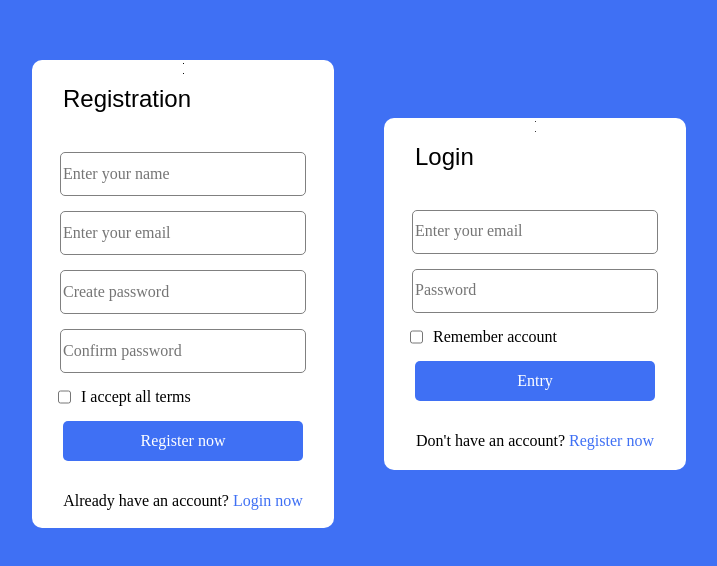
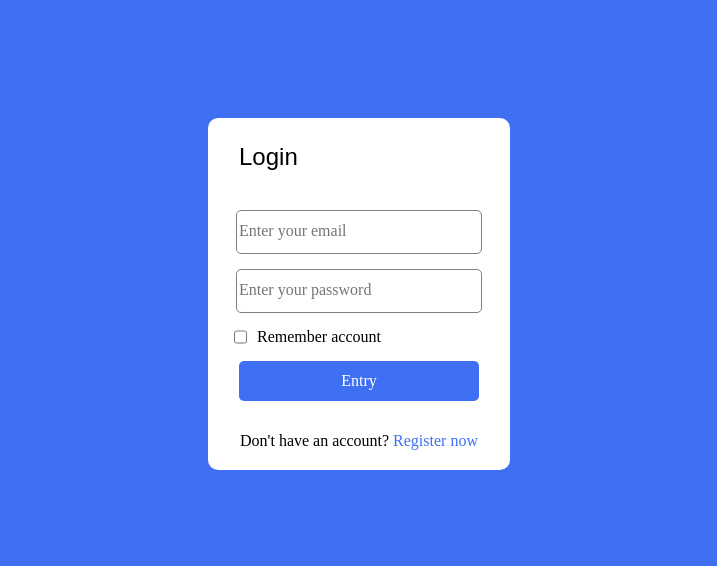
Before and after one commit to Kirill22012002/JS17, a plain HTML site: page index.html in a window 1280 px wide. Shown: the part 106-672 px from the top of the page, without its empty margins (281-998 px from the left). Drawn offline with Linux system fonts and the light colour scheme.

Commit message:
fix mistakes

```diff
--- a/index.html
+++ b/index.html
@@ -9,30 +9,24 @@
     <title>Document</title>
 </head>
 
-<body>
-    <form>
-        <p class="title">Registration</p>
-        <label for="name" class="personal_data">Имя</label>
-        <input class="personal_data-input" type="text" placeholder="Enter your name" id="name" />
-        <label for="email" class="personal_data">Почта</label>
-        <input class="personal_data-input" type="email" placeholder="Enter your email" id="email" />
-        <label for="password" class="personal_data">Пароль</label>
-        <input class="personal_data-input" type="password" placeholder="Create password" id="password" />
-        <label for="password" class="personal_data">Пароль</label>
-        <input class="personal_data-input" type="password" placeholder="Confirm password" id="password" />
+<body class="page">
+    <form class="form form_registration">
+        <p class="form_title">Registration</p>
+        <input class="personal_data-input" type="text" placeholder="Enter your name" />
+        <input class="personal_data-input" type="email" placeholder="Enter your email" />
+        <input class="personal_data-input" type="password" placeholder="Create password" />
+        <input class="personal_data-input" type="password" placeholder="Confirm password" />
         <label class="accept"><input type="checkbox">I accept all terms</label>
         <button class="button" type="submit">Register now</button>
-        <p class="">Already have an account? <a class="link">Login now</a></p>
+        <p>Already have an account? <a class="link link_to-login">Login now</a></p>
     </form>
-    <form>
-        <p class="title">Login</p>
-        <label for="email" class="personal_data">Почта</label>
-        <input class="personal_data-input" type="email" placeholder="Enter your email" id="email" />
-        <label for="password" class="personal_data">Пароль</label>
-        <input class="personal_data-input" type="password" placeholder="Password" id="password" />
+    <form class="form form_login">
+        <p class="form_title">Login</p>
+        <input class="personal_data-input" type="email" placeholder="Enter your email" />
+        <input class="personal_data-input" type="password" placeholder="Enter your password" />
         <label class="accept"><input type="checkbox">Remember account</label>
-        <input class="button" type="button" value="Entry">
-        <p class="">Don't have an account? <a class="link">Register now</a></p>
+        <button class="button" type="submit">Entry</button>
+        <p>Don't have an account? <a class="link link_to-registration">Register now</a></p>
     </form>
     <script src="scripts/script.js"></script>
 </body>
--- a/styles/style.css
+++ b/styles/style.css
@@ -1,13 +1,17 @@
-body {
+:root {
+    --main-color: #3f70f4;
+}
+
+.page {
     height: 100vh;
-    background-color: #3f70f4;
+    background-color: var(--main-color);
     display: flex;
     justify-content: center;
     align-items: center;
     gap: 50px;
 }
 
-form {
+.form {
     display: flex;
     flex-direction: column;
     justify-self: center;
@@ -19,12 +23,16 @@ form {
     border-radius: 10px;
 }
 
-form,
+.form_registration {
+    display: none;
+}
+
+.form,
 .button {
     border: 1px solid transparent;
 }
 
-.title {
+.form_title {
     font-size: 1.5em;
     font-weight: 400;
     font-family: Arial, Helvetica, sans-serif;
@@ -32,7 +40,7 @@ form,
     display: inline-block;
 }
 
-.title,
+.form_title,
 .personal_data-input,
 .button {
     min-width: 80%;
@@ -44,22 +52,13 @@ form,
     min-width: 250px;
 }
 
-.personal_data {
-    width: 1px;
-    height: 1px;
-    margin: -1px;
-    position: absolute;
-    overflow: hidden;
-    min-height: 60px;
-}
-
 .personal_data-input {
     border: 1px solid grey;
 }
 
 .button {
     color: #fff;
-    background-color: #3f70f4;
+    background-color: var(--main-color);
 }
 
 .personal_data-input,
@@ -74,11 +73,11 @@ form,
 }
 
 .link {
-    color: #3f70f4;
+    color: var(--main-color);
 }
 
 .link:hover {
     text-decoration: underline;
-    text-decoration-color: #3f70f4;
+    text-decoration-color: var(--main-color);
     cursor: pointer;
 }
```
